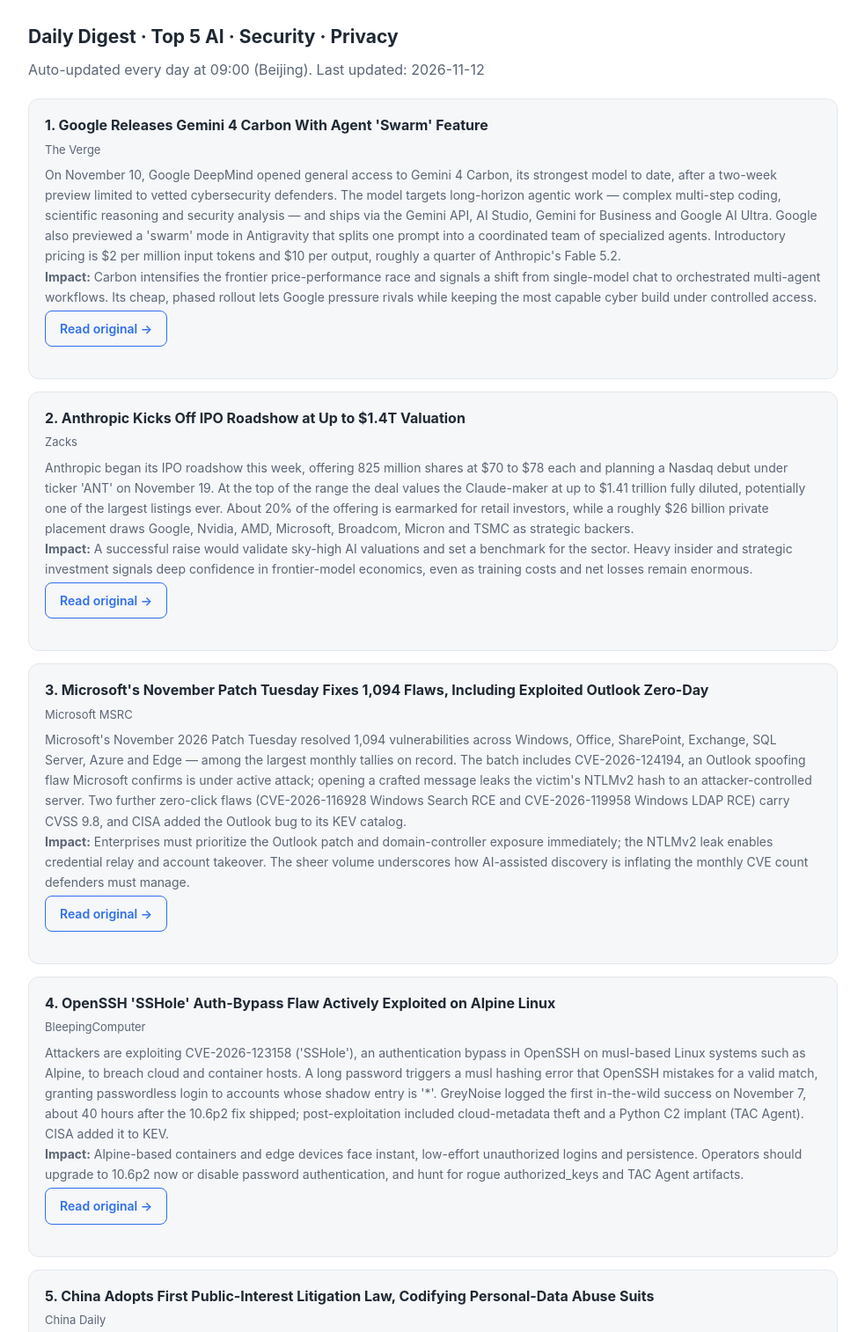
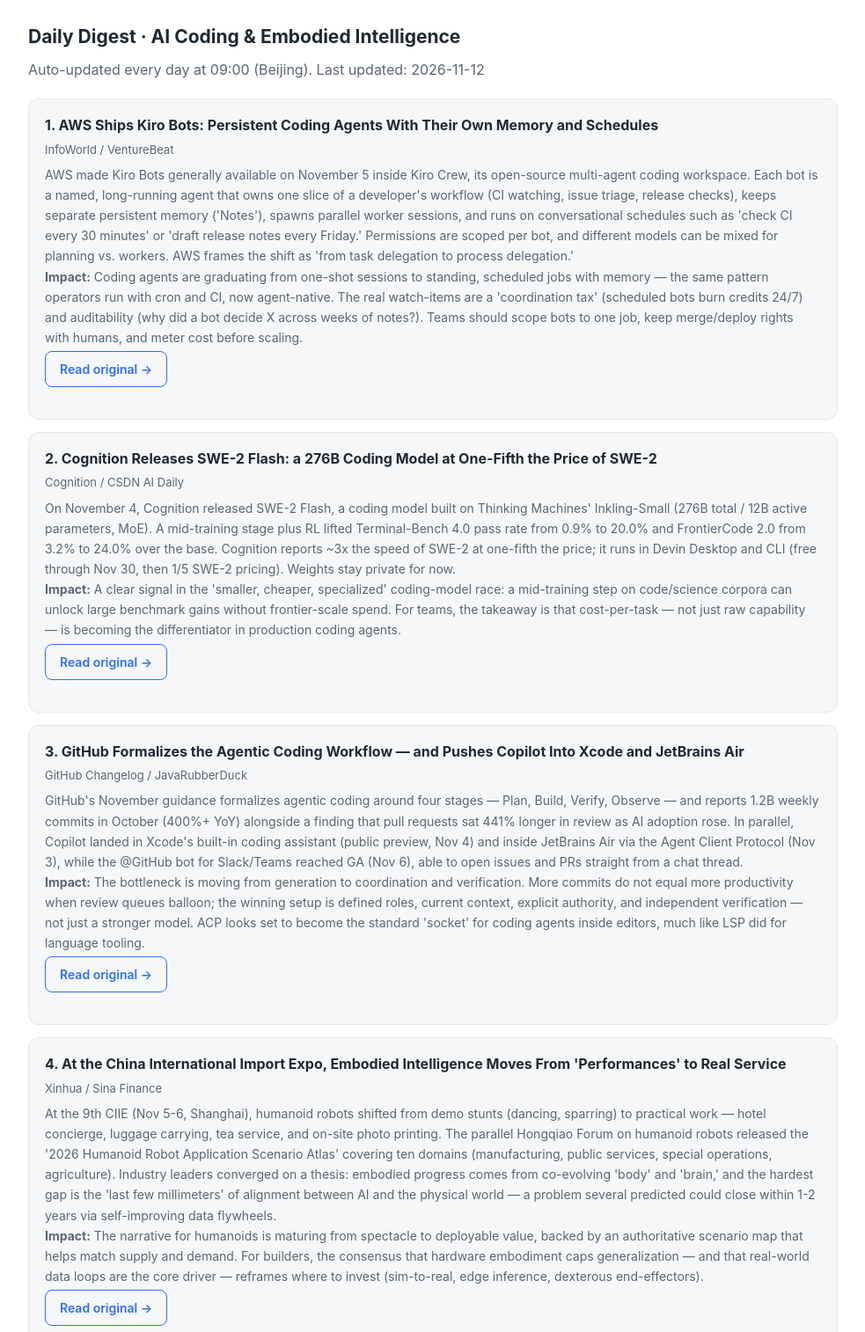
Before and after one commit to rfu1909829559-crypto/rfu1909829559-crypto.github.io, a plain HTML site: page index.html in a window 1280 px wide. Shown: the part 1140-2654 px from the top of the page at 88% size, without its empty margins (148-1131 px from the left). Drawn offline with Linux system fonts and the light colour scheme.

Commit message:
Daily digest update (2026-11-12): AI coding + embodied intelligence focus

```diff
--- a/assets/data/digest.json
+++ b/assets/data/digest.json
@@ -2,39 +2,39 @@
   "updated": "2026-11-12",
   "items": [
     {
-      "title": "Google Releases Gemini 4 Carbon With Agent 'Swarm' Feature",
-      "source": "The Verge",
-      "summary": "On November 10, Google DeepMind opened general access to Gemini 4 Carbon, its strongest model to date, after a two-week preview limited to vetted cybersecurity defenders. The model targets long-horizon agentic work — complex multi-step coding, scientific reasoning and security analysis — and ships via the Gemini API, AI Studio, Gemini for Business and Google AI Ultra. Google also previewed a 'swarm' mode in Antigravity that splits one prompt into a coordinated team of specialized agents. Introductory pricing is $2 per million input tokens and $10 per output, roughly a quarter of Anthropic's Fable 5.2.",
-      "impact": "Carbon intensifies the frontier price-performance race and signals a shift from single-model chat to orchestrated multi-agent workflows. Its cheap, phased rollout lets Google pressure rivals while keeping the most capable cyber build under controlled access.",
-      "url": "https://www.theverge.com/ai-artificial-intelligence/1030787/google-gemini-4-carbon-public-rollout"
+      "title": "AWS Ships Kiro Bots: Persistent Coding Agents With Their Own Memory and Schedules",
+      "source": "InfoWorld / VentureBeat",
+      "summary": "AWS made Kiro Bots generally available on November 5 inside Kiro Crew, its open-source multi-agent coding workspace. Each bot is a named, long-running agent that owns one slice of a developer's workflow (CI watching, issue triage, release checks), keeps separate persistent memory ('Notes'), spawns parallel worker sessions, and runs on conversational schedules such as 'check CI every 30 minutes' or 'draft release notes every Friday.' Permissions are scoped per bot, and different models can be mixed for planning vs. workers. AWS frames the shift as 'from task delegation to process delegation.'",
+      "impact": "Coding agents are graduating from one-shot sessions to standing, scheduled jobs with memory — the same pattern operators run with cron and CI, now agent-native. The real watch-items are a 'coordination tax' (scheduled bots burn credits 24/7) and auditability (why did a bot decide X across weeks of notes?). Teams should scope bots to one job, keep merge/deploy rights with humans, and meter cost before scaling.",
+      "url": "https://saassentinel.com/news/aws-makes-kiro-bots-generally-available-with-persistent-memory-and-scheduled-jobs"
     },
     {
-      "title": "Anthropic Kicks Off IPO Roadshow at Up to $1.4T Valuation",
-      "source": "Zacks",
-      "summary": "Anthropic began its IPO roadshow this week, offering 825 million shares at $70 to $78 each and planning a Nasdaq debut under ticker 'ANT' on November 19. At the top of the range the deal values the Claude-maker at up to $1.41 trillion fully diluted, potentially one of the largest listings ever. About 20% of the offering is earmarked for retail investors, while a roughly $26 billion private placement draws Google, Nvidia, AMD, Microsoft, Broadcom, Micron and TSMC as strategic backers.",
-      "impact": "A successful raise would validate sky-high AI valuations and set a benchmark for the sector. Heavy insider and strategic investment signals deep confidence in frontier-model economics, even as training costs and net losses remain enormous.",
-      "url": "https://www.zacks.com/featured-articles/761/anthropic-ipo"
+      "title": "Cognition Releases SWE-2 Flash: a 276B Coding Model at One-Fifth the Price of SWE-2",
+      "source": "Cognition / CSDN AI Daily",
+      "summary": "On November 4, Cognition released SWE-2 Flash, a coding model built on Thinking Machines' Inkling-Small (276B total / 12B active parameters, MoE). A mid-training stage plus RL lifted Terminal-Bench 4.0 pass rate from 0.9% to 20.0% and FrontierCode 2.0 from 3.2% to 24.0% over the base. Cognition reports ~3x the speed of SWE-2 at one-fifth the price; it runs in Devin Desktop and CLI (free through Nov 30, then 1/5 SWE-2 pricing). Weights stay private for now.",
+      "impact": "A clear signal in the 'smaller, cheaper, specialized' coding-model race: a mid-training step on code/science corpora can unlock large benchmark gains without frontier-scale spend. For teams, the takeaway is that cost-per-task — not just raw capability — is becoming the differentiator in production coding agents.",
+      "url": "https://zmem.cn/archives/3674.html"
     },
     {
-      "title": "Microsoft's November Patch Tuesday Fixes 1,094 Flaws, Including Exploited Outlook Zero-Day",
-      "source": "Microsoft MSRC",
-      "summary": "Microsoft's November 2026 Patch Tuesday resolved 1,094 vulnerabilities across Windows, Office, SharePoint, Exchange, SQL Server, Azure and Edge — among the largest monthly tallies on record. The batch includes CVE-2026-124194, an Outlook spoofing flaw Microsoft confirms is under active attack; opening a crafted message leaks the victim's NTLMv2 hash to an attacker-controlled server. Two further zero-click flaws (CVE-2026-116928 Windows Search RCE and CVE-2026-119958 Windows LDAP RCE) carry CVSS 9.8, and CISA added the Outlook bug to its KEV catalog.",
-      "impact": "Enterprises must prioritize the Outlook patch and domain-controller exposure immediately; the NTLMv2 leak enables credential relay and account takeover. The sheer volume underscores how AI-assisted discovery is inflating the monthly CVE count defenders must manage.",
-      "url": "https://msrc.microsoft.com/update-guide/releaseNote/2026-Nov"
+      "title": "GitHub Formalizes the Agentic Coding Workflow — and Pushes Copilot Into Xcode and JetBrains Air",
+      "source": "GitHub Changelog / JavaRubberDuck",
+      "summary": "GitHub's November guidance formalizes agentic coding around four stages — Plan, Build, Verify, Observe — and reports 1.2B weekly commits in October (400%+ YoY) alongside a finding that pull requests sat 441% longer in review as AI adoption rose. In parallel, Copilot landed in Xcode's built-in coding assistant (public preview, Nov 4) and inside JetBrains Air via the Agent Client Protocol (Nov 3), while the @GitHub bot for Slack/Teams reached GA (Nov 6), able to open issues and PRs straight from a chat thread.",
+      "impact": "The bottleneck is moving from generation to coordination and verification. More commits do not equal more productivity when review queues balloon; the winning setup is defined roles, current context, explicit authority, and independent verification — not just a stronger model. ACP looks set to become the standard 'socket' for coding agents inside editors, much like LSP did for language tooling.",
+      "url": "https://javarubberduck.com/ai/news-2026-11-08-dev-tools"
     },
     {
-      "title": "OpenSSH 'SSHole' Auth-Bypass Flaw Actively Exploited on Alpine Linux",
-      "source": "BleepingComputer",
-      "summary": "Attackers are exploiting CVE-2026-123158 ('SSHole'), an authentication bypass in OpenSSH on musl-based Linux systems such as Alpine, to breach cloud and container hosts. A long password triggers a musl hashing error that OpenSSH mistakes for a valid match, granting passwordless login to accounts whose shadow entry is '*'. GreyNoise logged the first in-the-wild success on November 7, about 40 hours after the 10.6p2 fix shipped; post-exploitation included cloud-metadata theft and a Python C2 implant (TAC Agent). CISA added it to KEV.",
-      "impact": "Alpine-based containers and edge devices face instant, low-effort unauthorized logins and persistence. Operators should upgrade to 10.6p2 now or disable password authentication, and hunt for rogue authorized_keys and TAC Agent artifacts.",
-      "url": "https://www.bleepingcomputer.com/news/security/hackers-exploit-sshole-openssh-flaw-to-breach-linux-systems/"
+      "title": "At the China International Import Expo, Embodied Intelligence Moves From 'Performances' to Real Service",
+      "source": "Xinhua / Sina Finance",
+      "summary": "At the 9th CIIE (Nov 5-6, Shanghai), humanoid robots shifted from demo stunts (dancing, sparring) to practical work — hotel concierge, luggage carrying, tea service, and on-site photo printing. The parallel Hongqiao Forum on humanoid robots released the '2026 Humanoid Robot Application Scenario Atlas' covering ten domains (manufacturing, public services, special operations, agriculture). Industry leaders converged on a thesis: embodied progress comes from co-evolving 'body' and 'brain,' and the hardest gap is the 'last few millimeters' of alignment between AI and the physical world — a problem several predicted could close within 1-2 years via self-improving data flywheels.",
+      "impact": "The narrative for humanoids is maturing from spectacle to deployable value, backed by an authoritative scenario map that helps match supply and demand. For builders, the consensus that hardware embodiment caps generalization — and that real-world data loops are the core driver — reframes where to invest (sim-to-real, edge inference, dexterous end-effectors).",
+      "url": "https://finance.sina.com.cn/roll/2026-11-06/doc-inixuize5502612.shtml"
     },
     {
-      "title": "China Adopts First Public-Interest Litigation Law, Codifying Personal-Data Abuse Suits",
-      "source": "China Daily",
-      "summary": "On November 6, the NPC Standing Committee passed the Law on Procuratorial Public-Interest Litigation, effective January 1, 2027. The 53-article statute consolidates over a decade of practice and explicitly lets prosecutors bring civil public-interest litigation against 'personal-information processors that unlawfully process personal data and harm the rights of many individuals.' It sets out full procedures for investigation, filing, evidence and enforcement, turning a scattered statutory authorization into a unified legal mechanism for mass privacy harms.",
-      "impact": "The law gives prosecutors a clear, standing path to pursue large-scale personal-information abuses that individuals cannot litigate alone, raising compliance risk for data-handling firms in China and strengthening collective privacy protection.",
-      "url": "https://epaper.chinadaily.com.cn/a/202611/09/WS6af10f24e4b07a432ddca079.html"
+      "title": "Industry Report: Over 60% of Humanoids Still Stuck in Demos, Only ~8% in Real Factories",
+      "source": "Xinhua Finance / China Financial Information Service",
+      "summary": "The '2026 Embodied Intelligence Industry Innovation Report' (released Nov 5-6) finds the sector moving from development demos toward real-world continuous operation, but with a stark gap: only about 8% of humanoids have entered manufacturing or warehousing, while over 60% remain in exhibitions, commercial shows, or research/teaching. Yet supply is scaling fast — H1 2026 global humanoid shipments exceeded 22,000 units, up nearly 300% YoY, and daily rental prices have fallen below 1,000 yuan. Bright spots exist: Galbot S1 runs 7x24 on CATL's line; 15 Leju 'Kuafu' robots hit 98% success over ~1,000 hours at Zhaofeng; Zhisquare signed a ~500M yuan, 1,000-unit, 3-year order with HKC.",
+      "impact": "The metric that matters is shifting from 'how many shipped' to 'how many run continuously and deliver results.' Reliability engineering — not flashy skills — is the binding constraint (hidden degradation of tendons/sensors only shows under 24/7 load). Buyers now ask about repeatability, payload, deployment time, and stable uptime, signaling a market pivot from novelty to operational units.",
+      "url": "https://finance.sina.com.cn/jjxw/2026-11-06/doc-inixuqhu5050190.shtml"
     }
   ]
 }
--- a/index.html
+++ b/index.html
@@ -64,7 +64,7 @@
     </section>
 
     <section class="section" id="digest">
-      <h2>Daily Digest · Top 5 AI · Security · Privacy</h2>
+      <h2>Daily Digest · AI Coding &amp; Embodied Intelligence</h2>
       <p class="lead">Auto-updated every day at 09:00 (Beijing). <span id="digest-date"></span></p>
       <div id="digest-list" class="article-list"></div>
     </section>
```
